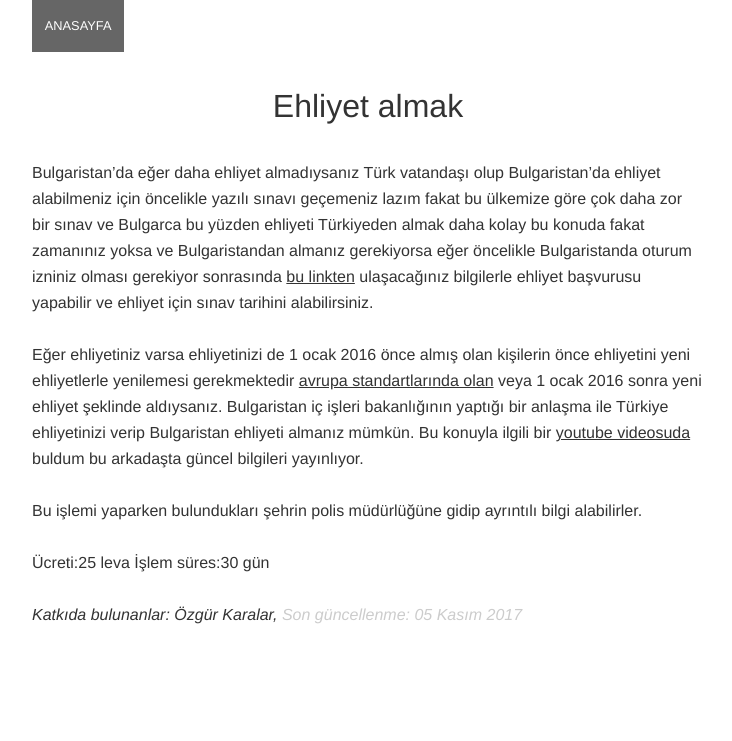
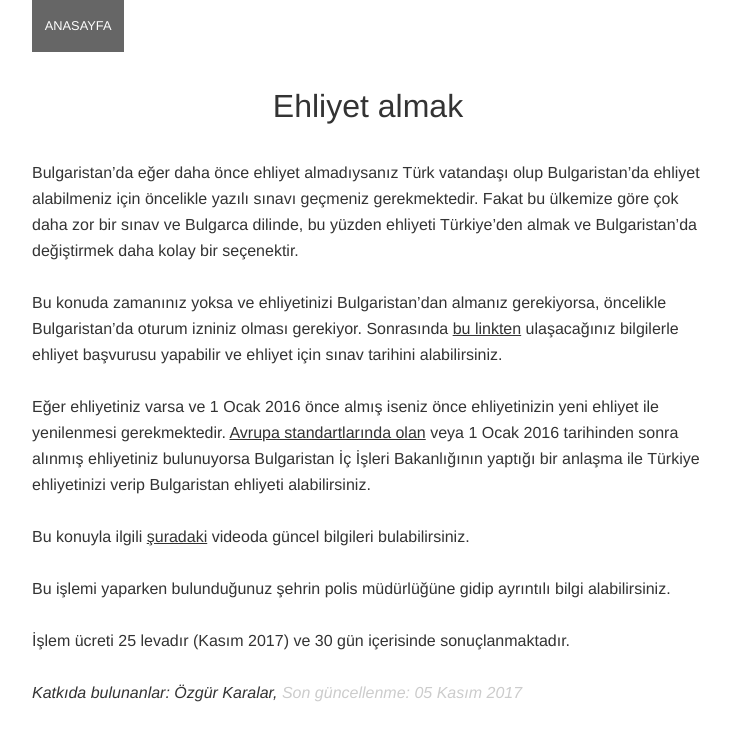
Before and after one commit to o/yurtdisinda-calismak-wiki, a Jekyll site: the page built from bg/ehliyet-almak.md, in a window 1280 px wide. Shown: the top 741 px of the page, without its empty margins (272-1004 px from the left). Built offline with Jekyll 4.4.1, drawn with Linux system fonts in a browser that asks for light colours.

Commit message:
Editoryel duzenlemeler yapildi

```diff
--- a/bg/ehliyet-almak.md
+++ b/bg/ehliyet-almak.md
@@ -4,14 +4,19 @@ title: Ehliyet almak
 contributors: Özgür Karalar
 updated_at: 05 Kasım 2017
 permalink: /bg/ehliyet-almak/
-description: Bulgaristan'da ehliyeti ehliyet almak konusunda bilgileri
+description: Bulgaristan'da ehliyet almak veta değiştirmek konusu
 ---
 
-Bulgaristan'da eğer daha ehliyet almadıysanız Türk vatandaşı olup Bulgaristan'da ehliyet alabilmeniz için öncelikle yazılı sınavı geçemeniz lazım fakat bu ülkemize göre çok daha zor bir sınav ve Bulgarca bu yüzden ehliyeti Türkiyeden almak daha kolay bu konuda fakat zamanınız yoksa ve Bulgaristandan almanız gerekiyorsa eğer öncelikle Bulgaristanda oturum izniniz olması gerekiyor sonrasında [bu linkten](http://europa.eu/youreurope/citizens/vehicles/driving-licence/get-driving-licence/index_en.htm) ulaşacağınız bilgilerle ehliyet başvurusu yapabilir ve ehliyet için sınav tarihini alabilirsiniz.
+Bulgaristan'da eğer daha önce ehliyet almadıysanız Türk vatandaşı olup Bulgaristan'da ehliyet alabilmeniz için öncelikle yazılı sınavı geçmeniz gerekmektedir. Fakat bu ülkemize göre çok daha zor bir sınav ve Bulgarca dilinde, bu yüzden ehliyeti Türkiye'den almak ve Bulgaristan'da değiştirmek daha kolay bir seçenektir.
 
-Eğer ehliyetiniz varsa ehliyetinizi de 1 ocak 2016 önce almış olan kişilerin önce ehliyetini yeni ehliyetlerle yenilemesi gerekmektedir  [avrupa standartlarında olan](http://ehliyetsinavihazirlik.com/images/2016-ehliyet-belgesi.png) veya 1 ocak 2016 sonra yeni ehliyet şeklinde aldıysanız. Bulgaristan iç işleri bakanlığının yaptığı bir anlaşma ile Türkiye ehliyetinizi verip Bulgaristan ehliyeti almanız mümkün. Bu konuyla ilgili bir [youtube videosuda](https://www.youtube.com/watch?v=CaeGLWakAqU) buldum bu arkadaşta güncel bilgileri yayınlıyor.
+Bu konuda zamanınız yoksa ve ehliyetinizi Bulgaristan'dan almanız gerekiyorsa, öncelikle Bulgaristan'da oturum izniniz olması gerekiyor. Sonrasında [bu linkten](http://europa.eu/youreurope/citizens/vehicles/driving-licence/get-driving-licence/index_en.htm) ulaşacağınız bilgilerle ehliyet başvurusu yapabilir ve ehliyet için sınav tarihini alabilirsiniz.
 
-Bu işlemi yaparken bulundukları şehrin polis müdürlüğüne gidip ayrıntılı bilgi alabilirler.
+Eğer ehliyetiniz varsa ve 1 Ocak 2016 önce almış iseniz önce ehliyetinizin yeni ehliyet ile yenilenmesi gerekmektedir.
+[Avrupa standartlarında olan](http://ehliyetsinavihazirlik.com/images/2016-ehliyet-belgesi.png) veya 1 Ocak 2016 tarihinden sonra alınmış ehliyetiniz bulunuyorsa Bulgaristan İç İşleri Bakanlığının yaptığı bir anlaşma ile Türkiye ehliyetinizi verip Bulgaristan ehliyeti alabilirsiniz.
 
-Ücreti:25 leva
-İşlem süres:30 gün
+Bu konuyla ilgili [şuradaki](https://www.youtube.com/watch?v=CaeGLWakAqU) videoda güncel
+bilgileri bulabilirsiniz.
+
+Bu işlemi yaparken bulunduğunuz şehrin polis müdürlüğüne gidip ayrıntılı bilgi alabilirsiniz.
+
+İşlem ücreti 25 levadır (Kasım 2017) ve 30 gün içerisinde sonuçlanmaktadır.
--- a/index.html
+++ b/index.html
@@ -27,7 +27,7 @@ description: Yurtdışında çalışmak konusunda bilgi alabileceğiniz belgeler
     </ul>
         <h3>Bulgaristan</h3>
     <ul>
-        <li><a href="/bg/ehliyet-almak/">Ehliyet almak veya ehliyet değiştirmek</a></li>
+        <li><a href="/bg/ehliyet-almak/">Ehliyet almak veya değiştirmek</a></li>
         <li><a href="/bg/ev-kiralamak/">Ev kiralamak</a></li>
     </ul>
 </section>
```
Also changed, not shown: bg/ev-kiralamak.md (+7 -7 lines).
